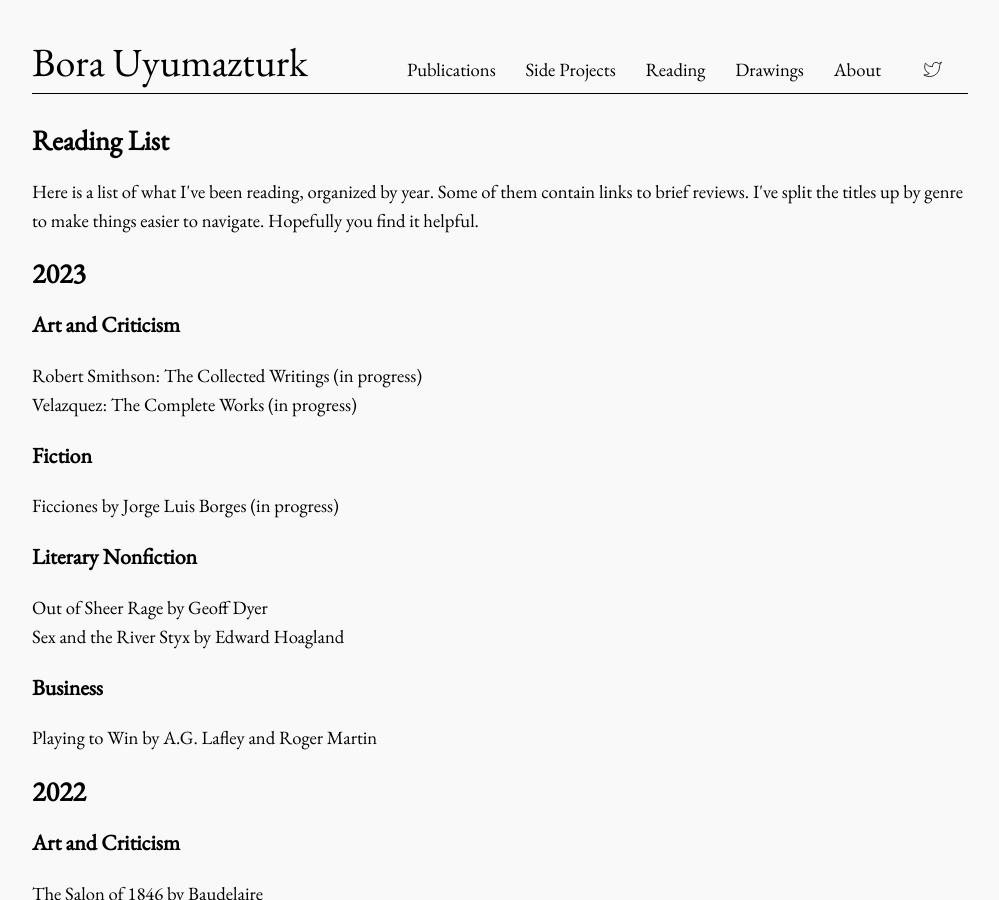
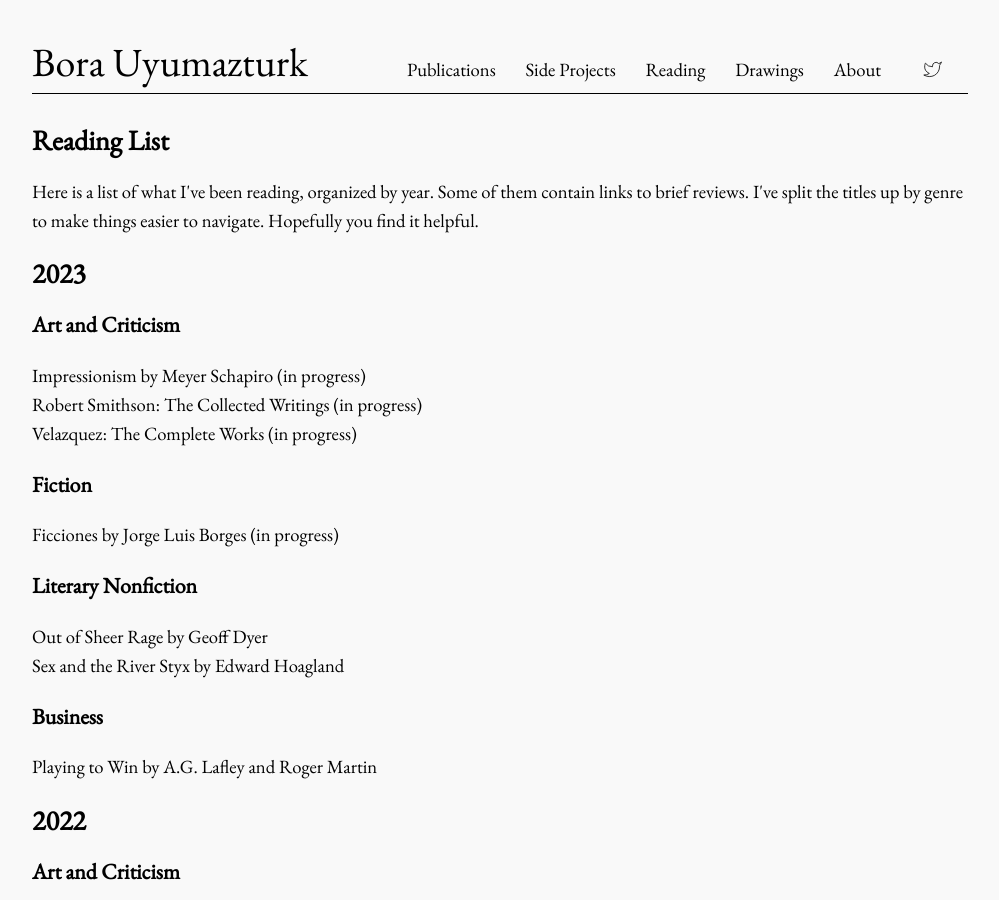
Before and after one commit to bora-uyumazturk/bora-uyumazturk.github.io, a Jekyll site: the page built from reading.html, in a window 1280 px wide and 900 px high. Shown: the whole window, without its empty margins (140-1139 px from the left). Built offline with Jekyll 4.4.1, drawn with Linux system fonts in a browser that asks for light colours.

Commit message:
Update reading.html

```diff
--- a/reading.html
+++ b/reading.html
@@ -16,6 +16,7 @@ title: Reading
 
   <h3>Art and Criticism</h3>
 
+  Impressionism by Meyer Schapiro (in progress) <br>
   Robert Smithson: The Collected Writings (in progress) <br>
   Velazquez: The Complete Works (in progress)
 
```
